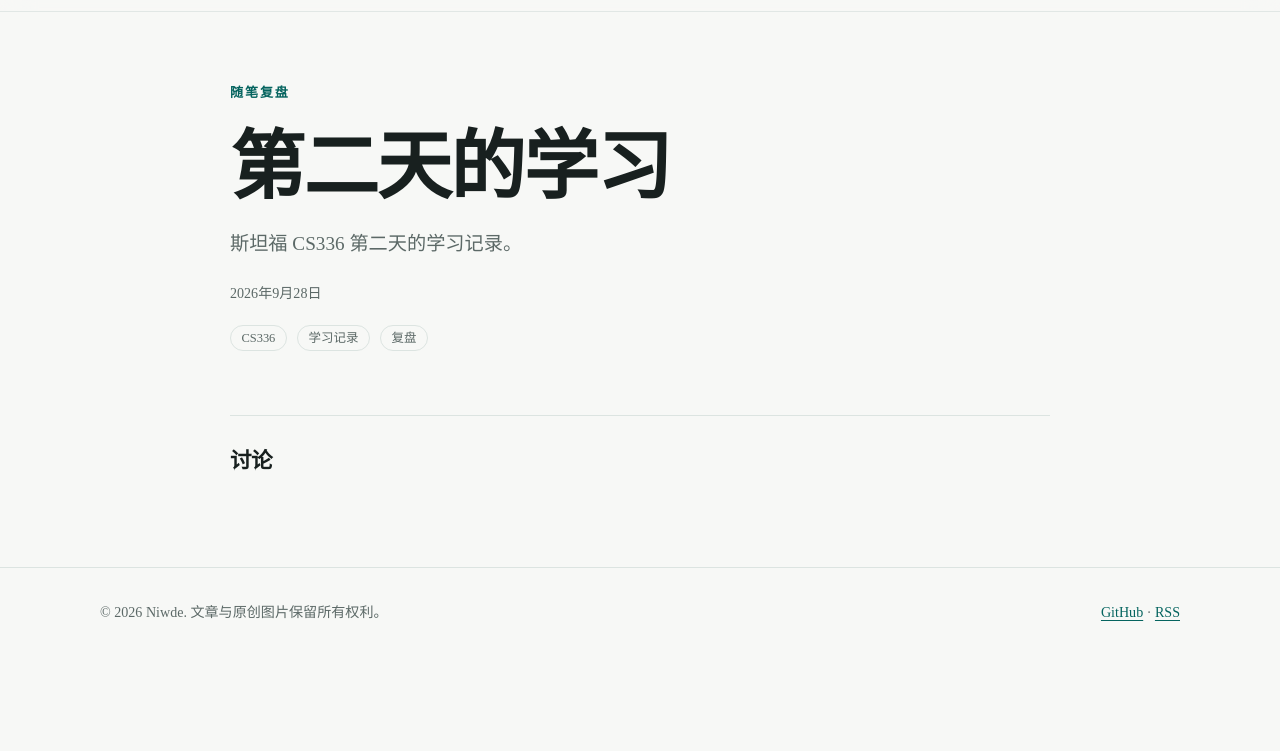
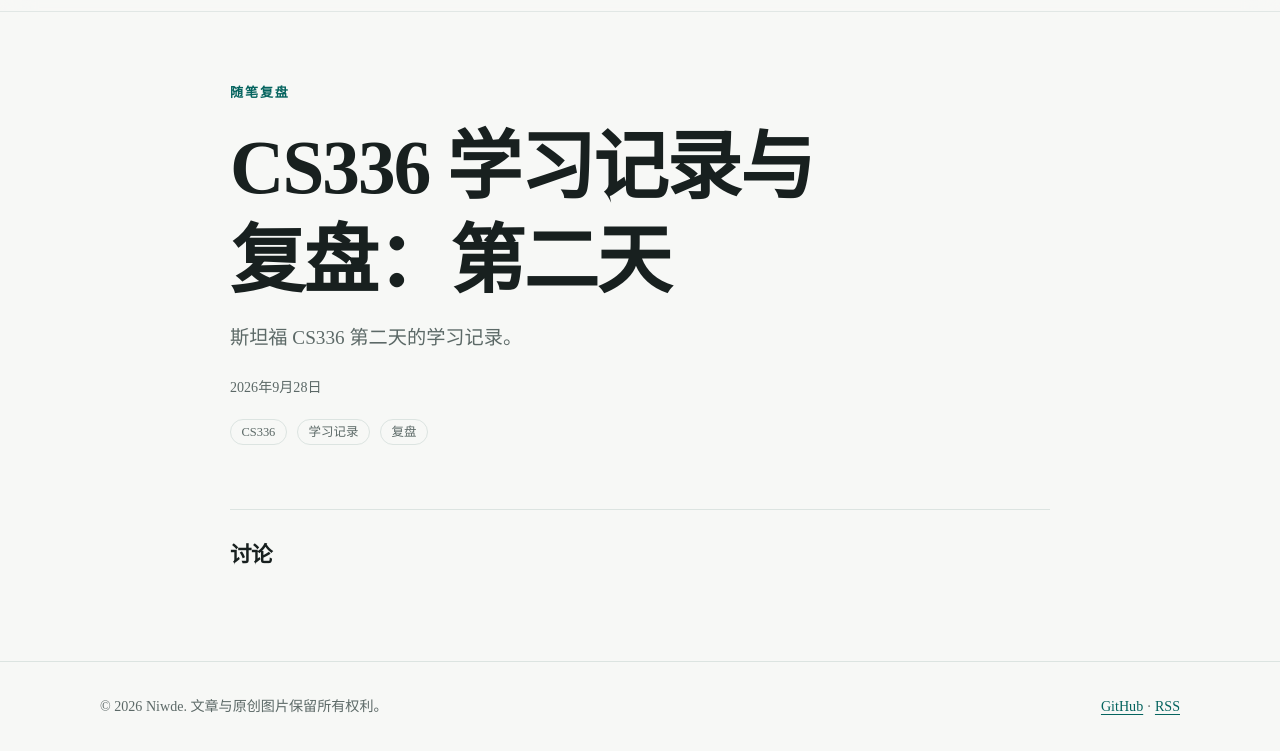
Before and after one commit to lvivvde/niwde-blog, an Astro site: page /blog/cs336-learning-notes-day-2 in a window 1280 px wide. Shown: the part 57-808 px from the top of the page. Built offline with nearby package versions, Linux system fonts and the light colour scheme; Astro itself is replaced by a stand-in of ours; no server answers.

Commit message:
Align CS336 second-day article title

```diff
--- a/src/content/blog/retrospectives/cs336-learning-notes-day-2.md
+++ b/src/content/blog/retrospectives/cs336-learning-notes-day-2.md
@@ -1,5 +1,5 @@
 ---
-title: "第二天的学习"
+title: "CS336 学习记录与复盘：第二天"
 description: "斯坦福 CS336 第二天的学习记录。"
 pubDate: 2026-09-28
 tags: ["CS336", "学习记录", "复盘"]
```
